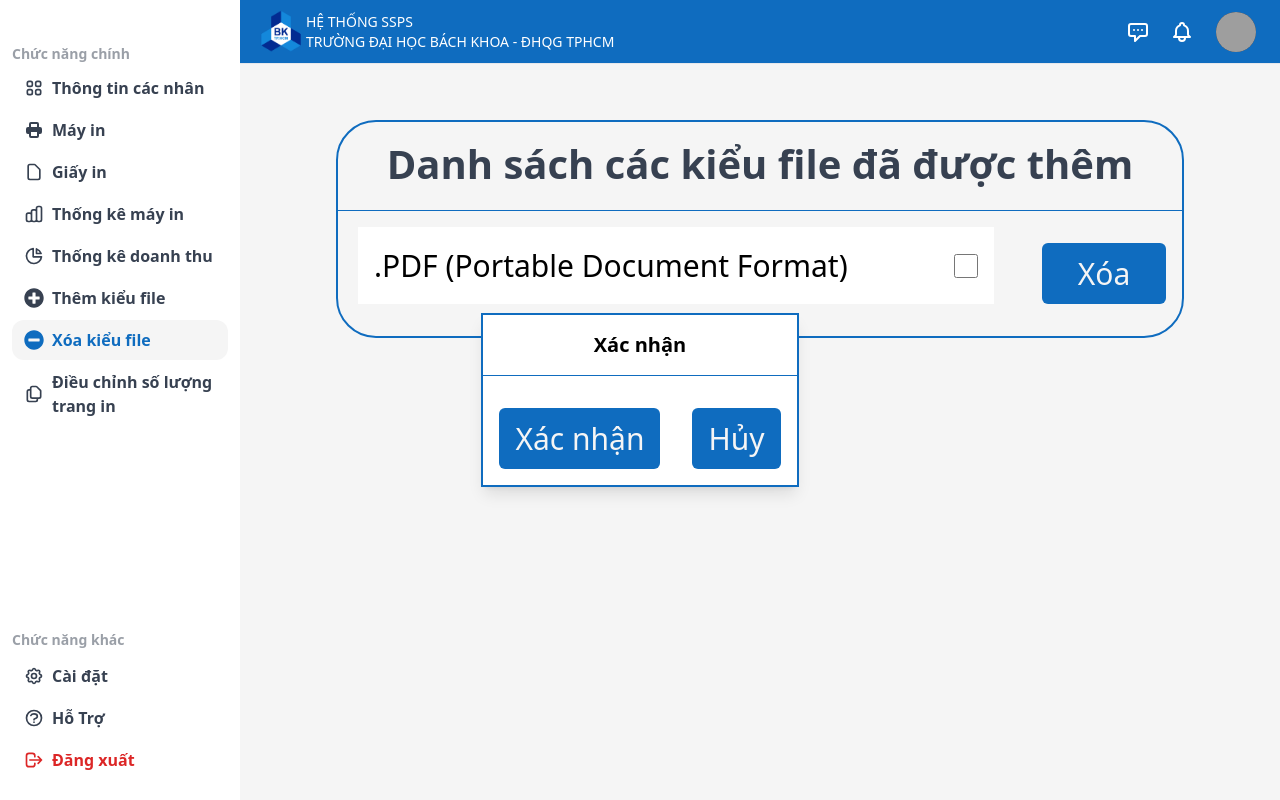
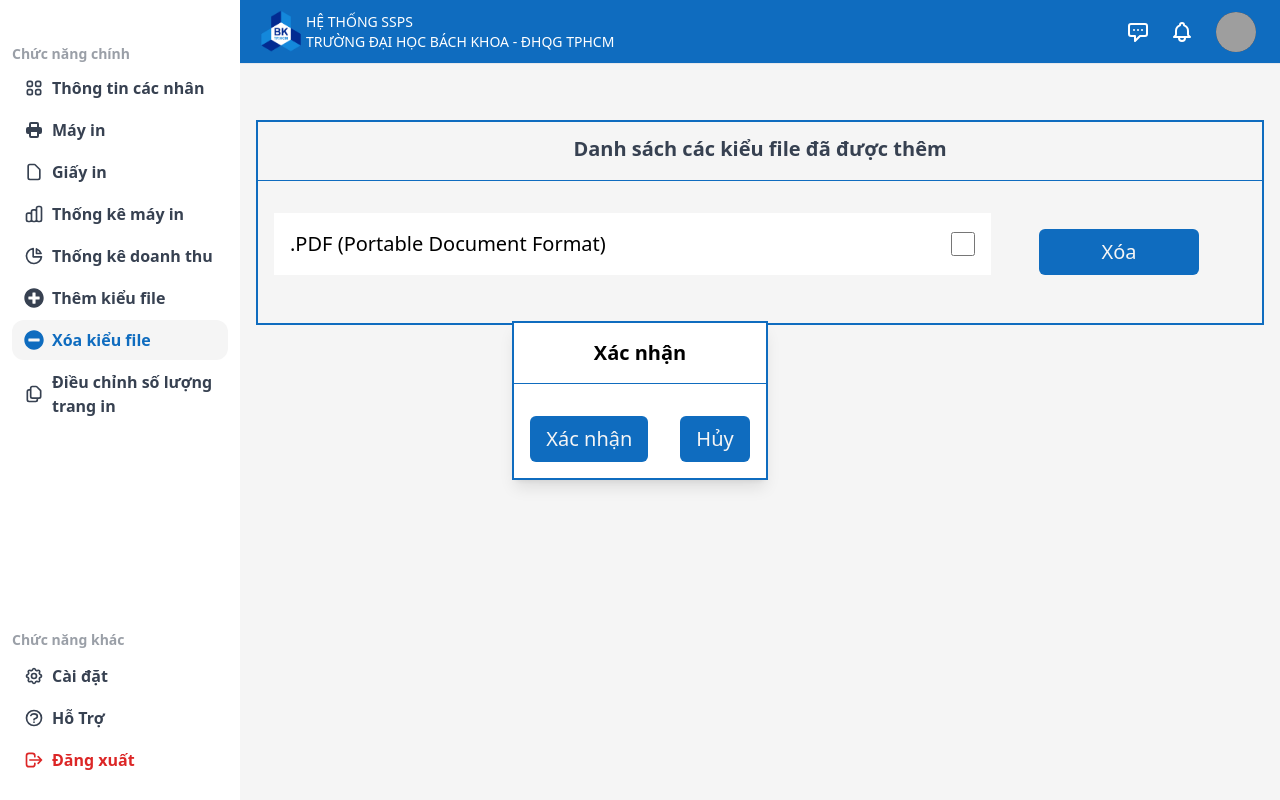
Before and after one commit to vanbuile/SSPS, a React (Create React App) app in the folder client/: page /admin/RemovingType in a window 1280 px wide. Both pictures are taken after a click on the button "Xóa". Built offline with nearby package versions, Linux system fonts and the light colour scheme; grey boxes are pictures that could not be loaded.

Commit message:
Update RemovingTypeForm.js - bỏ bo góc + thêm thông báo

```diff
--- a/client/src/components/RemovingTypeForm.js
+++ b/client/src/components/RemovingTypeForm.js
@@ -1,6 +1,7 @@
 import React, { useState, useEffect } from 'react';
 export default function RemovingTypeForm() {
     const [isModalOpen, setIsModalOpen] = useState(false);
+    const [isChecked, setIsChecked] = useState(false);
     const [checkedValues, setCheckedValues] = useState([]);
     const checkboxData = [
         { id: "checkbox1",label: ".PDF (Portable Document Format)", value: "pdf" },
@@ -22,19 +23,24 @@ export default function RemovingTypeForm() {
     const closeModal = () => {
         setIsModalOpen(false);
     };
-    const modalButton = (label) => {
-        return (
-            <button className="bg-[#0F6CBF] text-[#F5F5F5] px-4 py-2 rounded-md m-4" onClick={closeModal}>
-                {label}
-            </button>
-        )
-    }
+    const confirmUpdate = () => {
+        setIsChecked(true); // Show the success message
+        closeModal(); // Close the modal
+    };
+    const modalButton = (label, onClick) => (
+        <button
+            className="bg-[#0F6CBF] text-[#F5F5F5] px-4 py-2 rounded-md m-4"
+            onClick={onClick}
+        >
+            {label}
+        </button>
+    );
     return (
-        <div className="ml-20 mr-20 mb-10 mt-10 bg-[#F5F5F5] rounded-[40px] pt-3 pb-4 border-2 border-[#0F6CBF] flex-1 text-center text-[30px]">
-			<strong id="form-title" className="text-[#374151] text-[40px]">Danh sách các kiểu file đã được thêm</strong>
+        <div className="mb-10 mt-10 bg-[#F5F5F5] pt-3 pb-4 border-2 border-[#0F6CBF] flex-1 text-center text-[20px]">
+			<strong id="form-title" className="text-[#374151] text-[20px] p-5">Danh sách các kiểu file đã được thêm</strong>
             <hr className="border-[#0F6CBF] w-full my-4" />
-            <div className="flex grid grid-cols-10 gap-4">
-                <div id="form-checkbox" className="col-span-8 ml-5 pr-4">
+            <div className="flex grid grid-cols-8 gap-4">
+                <div id="form-checkbox" className="col-span-6 p-4">
                     <div className="h-full flex flex-col justify-center">
                         {checkboxData.map((item) => (
                             <div key={item.id} className="mb-4 bg-[#FFFFFF] p-4 flex items-center justify-between">
@@ -60,11 +66,20 @@ export default function RemovingTypeForm() {
                         <h2 className="text-xl font-bold m-4">Xác nhận</h2>
                         <hr className="border-[#0F6CBF] w-full my-4" />
                         <div className="flex justify-end">
-                        <a href={`RemoveType?types=${checkedValues.join(',')}`}>
-                                {modalButton("Xác nhận")}
+                            <a>
+                                {modalButton("Xác nhận", confirmUpdate)}
                             </a>
-                            {modalButton("Hủy")}
+                            {modalButton("Hủy",closeModal)}
                         </div>
+                    </div>
+                </div>
+            )}
+            {isChecked && (
+                <div id="confirm" className="fixed inset-0 flex items-center justify-center z-50">
+                    <div className="bg-white border-2 border-[#0F6CBF] shadow-lg">
+                        <h2 className="text-xl font-bold m-4">Cập nhật thành công</h2>
+                        <hr className="border-[#0F6CBF] w-full my-4" />
+                        {modalButton("Đóng", () => setIsChecked(false))}
                     </div>
                 </div>
             )}
```
